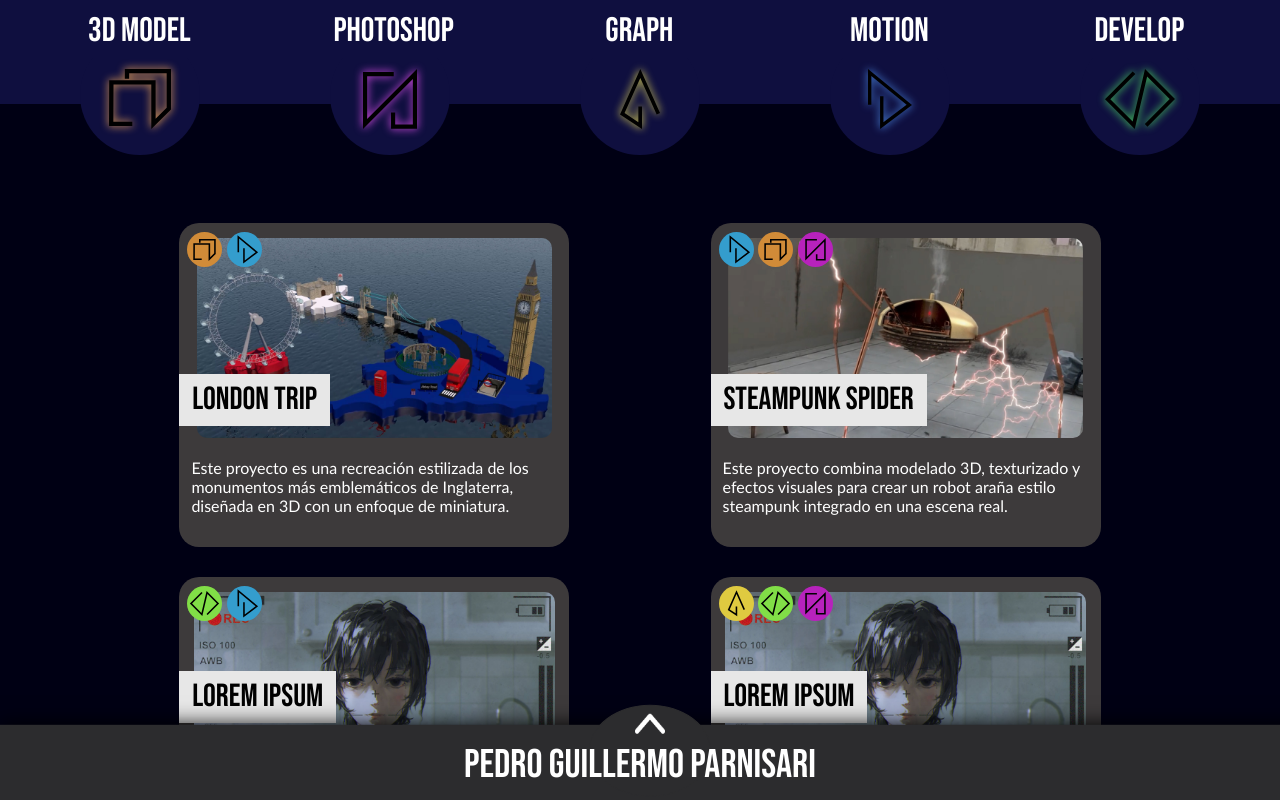
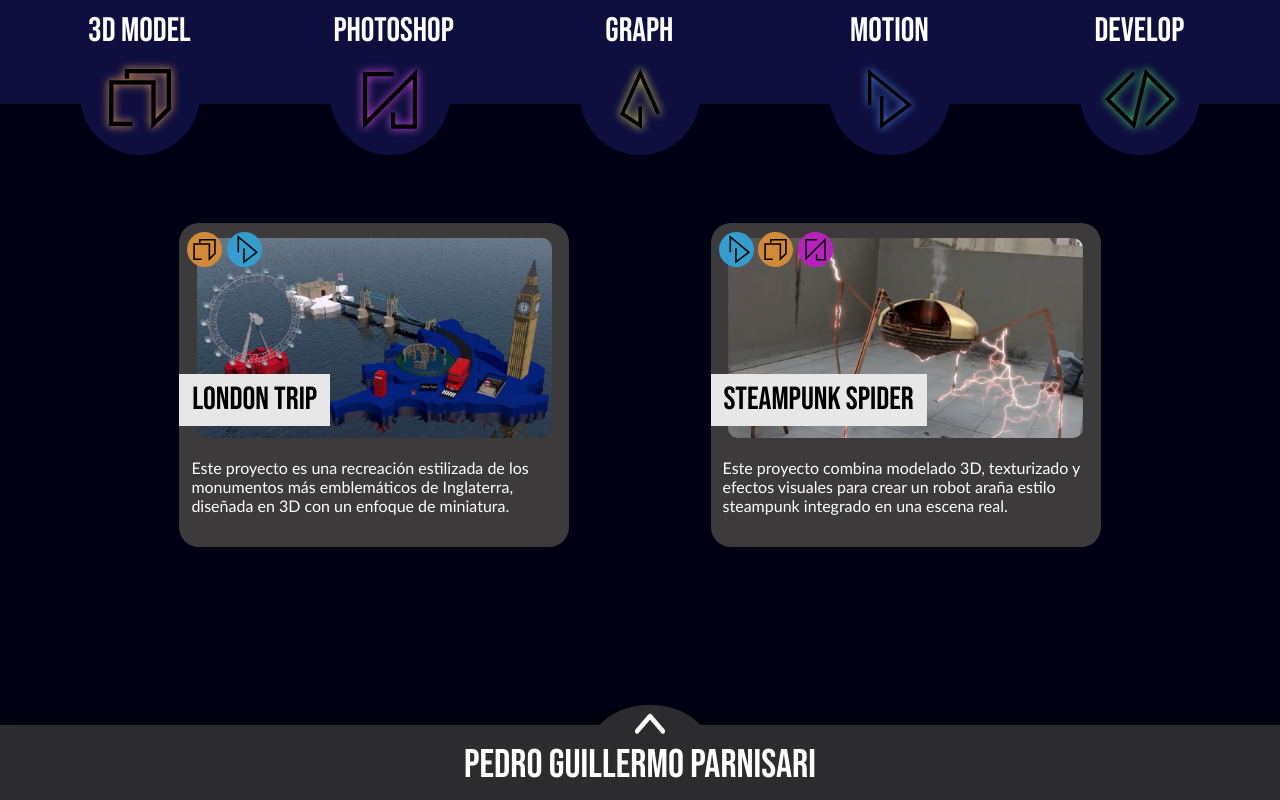
Before and after one commit to JuanMartinSalinas/portfolio-pedro, a React (Vite) app: page / in a window 1280 px wide. Shown: the top 800 px of the page. Built offline with nearby package versions, Linux system fonts and the light colour scheme.

Commit message:
data changes

```diff
--- a/src/data.js
+++ b/src/data.js
@@ -22,70 +22,22 @@ const data = [
         vid:"/Video_SteampunkSpider.mp4",
         software:[["3D Max ","Modelado 3D del robot.","/technologies/3DsMax.svg"],["After Effects","Composición final, integración 3D, efectos especiales y matte painting.","/technologies/AfterEffects.svg"],["Cinema 4D","Animación y render del robot.","/technologies/cinema4d.svg"],["PF Track","Tracking de cámara del video.","/technologies/PFTrack.svg"],["Substance","Texturizado detallado.","/technologies/Substance.svg"]],
     },
-    {
-        id:3,
-        titulo:"Lorem ipsum",
-        techList:["develop","motion"],
-        techs:["logos/Develop_Color.svg","logos/Motion_Color.svg"],
-        descripcion:"Suspendisse lacus purus, porttitor in pretium at, laoreet sit amet nunc. Integer eget vestibulum metus. Pellentesque rutrum quam et eros placerat iaculis. Proin a dolor nunc",
-        picture:"/image.jpg",
-        vid:"",
-        software:["software 1","software 2","software 3"],
-        collabs:[["john","first"],["pedro","second"]],
-        boss:{
-            bossName:"bossname",
-            bossDesc:"lorem ipsum",
-            bossImg:""
-        }
-    },
-    {
-        id:4,
-        titulo:"Lorem ipsum",
-        techList:["graphic","develop","photoshop"],
-        techs:["logos/Graph_Color.svg","logos/Develop_Color.svg","logos/Photoshop_Color.svg"],
-        descripcion:"Suspendisse lacus purus, porttitor in pretium at, laoreet sit amet nunc. Integer eget vestibulum metus. Pellentesque rutrum quam et eros placerat iaculis. Proin a dolor nunc",
-        picture:"/image.jpg",
-        vid:"",
-        software:["software 1","software 2","software 3"],
-        collabs:[["john","first"],["pedro","second"]],
-        boss:{
-            bossName:"bossname",
-            bossDesc:"lorem ipsum",
-            bossImg:""
-        }
-    },
-    {
-        id:5,
-        titulo:"Lorem ipsum",
-        techList:["three","photoshop"],
-        techs:["logos/3D_Color.svg","logos/Photoshop_Color.svg"],
-        descripcion:"Suspendisse lacus purus, porttitor in pretium at, laoreet sit amet nunc. Integer eget vestibulum metus. Pellentesque rutrum quam et eros placerat iaculis. Proin a dolor nunc",
-        picture:"/image.jpg",
-        vid:"",
-        software:["software 1","software 2","software 3"],
-        collabs:[["john","first"],["pedro","second"]],
-        boss:{
-            bossName:"bossname",
-            bossDesc:"lorem ipsum",
-            bossImg:""
-        }
-    },
-    {
-        id:6,
-        titulo:"Lorem ipsum",
-        techList:["three","photoshop"],
-        techs:["logos/3D_Color.svg","logos/Photoshop_Color.svg"],
-        descripcion:"Suspendisse lacus purus, porttitor in pretium at, laoreet sit amet nunc. Integer eget vestibulum metus. Pellentesque rutrum quam et eros placerat iaculis. Proin a dolor nunc",
-        picture:"/image.jpg",
-        vid:"",
-        software:["software 1","software 2","software 3"],
-        collabs:[["john","first"],["pedro","second"]],
-        boss:{
-            bossName:"bossname",
-            bossDesc:"lorem ipsum",
-            bossImg:""
-        }
-    },
+    // {
+    //     id:3,
+    //     titulo:"Lorem ipsum",
+    //     techList:["develop","motion"],
+    //     techs:["logos/Develop_Color.svg","logos/Motion_Color.svg"],
+    //     descripcion:"Suspendisse lacus purus, porttitor in pretium at, laoreet sit amet nunc. Integer eget vestibulum metus. Pellentesque rutrum quam et eros placerat iaculis. Proin a dolor nunc",
+    //     picture:"/image.jpg",
+    //     vid:"",
+    //     software:["software 1","software 2","software 3"],
+    //     collabs:[["john","first"],["pedro","second"]],
+    //     boss:{
+    //         bossName:"bossname",
+    //         bossDesc:"lorem ipsum",
+    //         bossImg:""
+    //     }
+    // },
 ]
 
 
```
